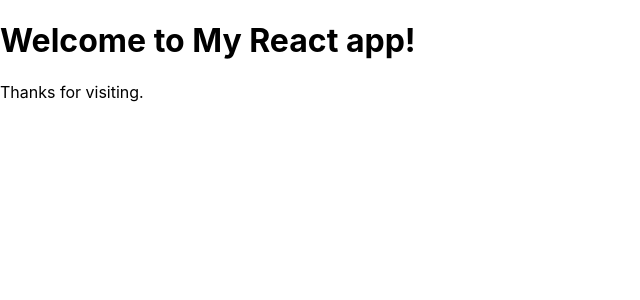
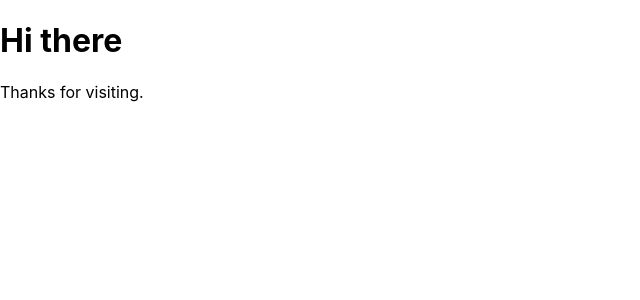
Before and after one commit to iamshiv007/react-testing, a React (Create React App) app: page / in a window 1280 px wide. Shown: the top 300 px of the page, without its empty margins (0-640 px from the left). Built offline with nearby package versions, Linux system fonts and the light colour scheme.

Commit message:
🙏using state for greeting

```diff
--- a/src/WelcomeComponent.js
+++ b/src/WelcomeComponent.js
@@ -1,10 +1,17 @@
 // WelcomeComponent.js
-import React from 'react';
+import React, { useState, useEffect } from 'react';
 
 const WelcomeComponent = () => {
+  const [greet, setGreet] = useState('');
+
+  useEffect(() => {
+      setGreet('Hi there');
+
+  }, []);
+
   return (
     <div>
-      <h1>Welcome to My React app!</h1>
+      <h1>{greet}</h1>
       <p>Thanks for visiting.</p>
     </div>
   );
```
Also changed, not shown: 1 other file (tests, documents, lock files or other folders).
